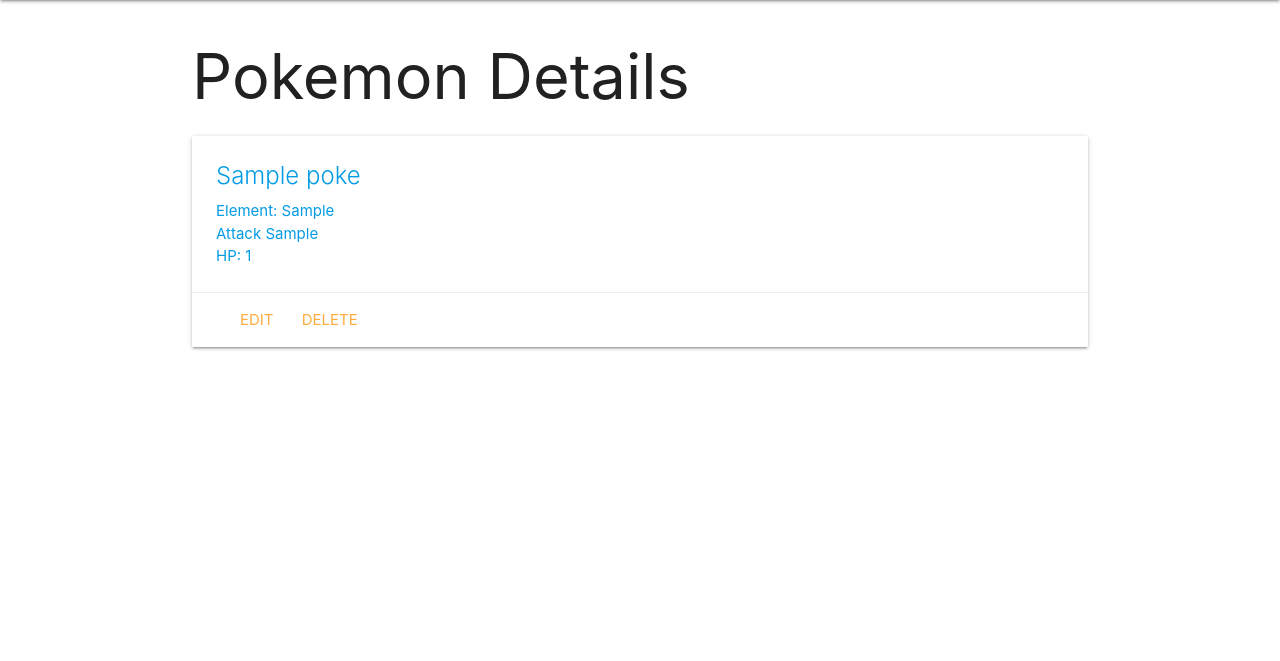
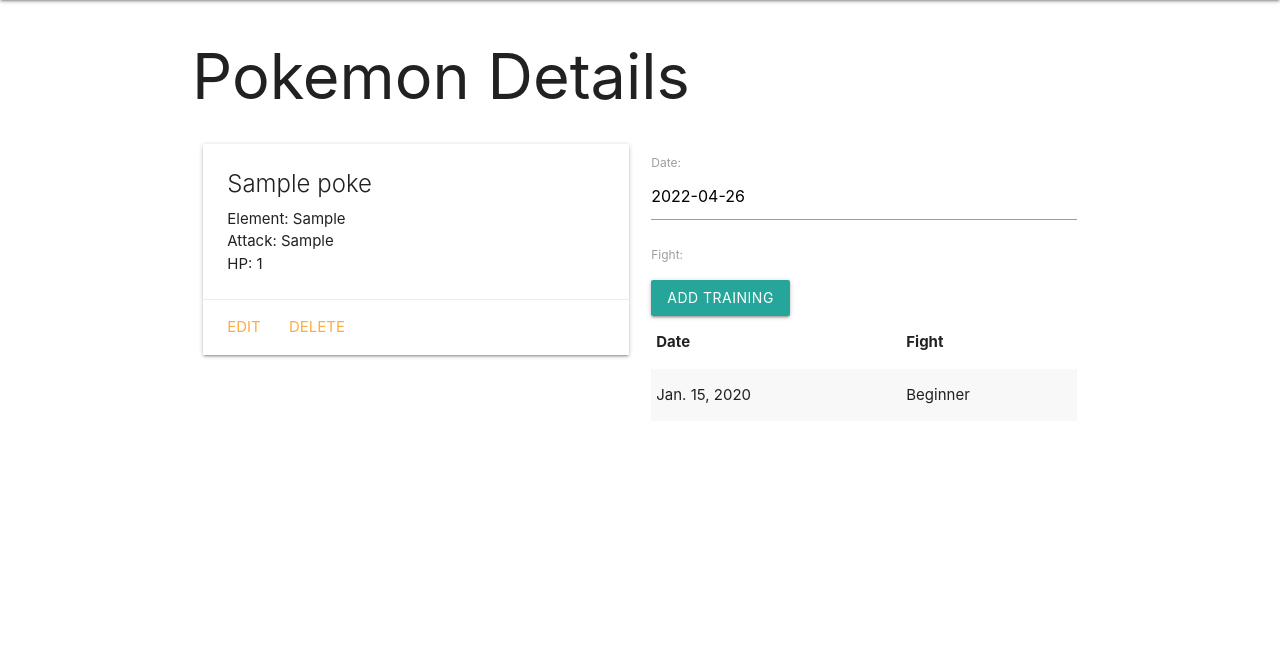
Before and after one commit to mefalloon/Pokemon_collector, a Django app: page /pokemon/1/ in a window 1280 px wide. Shown: the part 64-725 px from the top of the page. Run offline with Django 4.2, Linux system fonts and the light colour scheme; tables that the repository leaves empty hold one stand-in row (values such as "Sample post").

Commit message:
added new training functionality

```diff
--- /dev/null
+++ b/main_app/forms.py
@@ -0,0 +1,7 @@
+from django.forms import ModelForm
+from .models import Training
+
+class TrainingForm(ModelForm):
+    class Meta:
+        model = Training
+        fields = ['date', 'fight']
--- a/main_app/templates/base.html
+++ b/main_app/templates/base.html
@@ -9,7 +9,7 @@
   <title>Pokemon Collector</title>
   <link rel="stylesheet" href="https://cdnjs.cloudflare.com/ajax/libs/materialize/1.0.0/css/materialize.min.css">
   <link rel="stylesheet" type="text/css" href="{% static 'css/style.css' %}">
-
+  <script src="https://cdnjs.cloudflare.com/ajax/libs/materialize/1.0.0/js/materialize.min.js"></script>
 </head>
 <body>
   <header class="navbar-fixed">
--- a/main_app/templates/pokemon/detail.html
+++ b/main_app/templates/pokemon/detail.html
@@ -2,13 +2,13 @@
 {% block content %}
 
 <h1>Pokemon Details</h1>
-
+<div class="row">
+  <div class="col s6">
     <div class="card">
-    <a href="{% url 'detail' poke.id %}">
       <div class="card-content">
         <span class="card-title">{{ poke.name }}</span>
         <p>Element: {{ poke.element }}</p>
-    <p>Attack {{ poke.attack }}</p>
+        <p>Attack: {{ poke.attack }}</p>
     {% if poke.hp > 0 %}
       <p>HP: {{ poke.hp }}</p>
     {% else %}
@@ -20,5 +20,36 @@
     <a href="{% url 'pokemon_delete' poke.id %}">Delete</a>
   </div>
 </div>
+</div>
+<div class="col s6">
+<form method="post">
+    {% csrf_token %}
+    {{ training_form.as_p }}
+    <input type="submit" class="btn" value="Add Training">
+</form>
+<table class="striped">
+  <thead>
+    <tr><th>Date</th><th>Fight</th></tr>
+  </thead>
+  <tbody>
+    {% for training in poke.training_set.all %}
+      <tr>
+        <td>{{training.date}}</td>
+        <td>{{training.get_fight_display}}</td>
+      </tr>
+    {% endfor %}
+  </tbody>
+</table>
+</div>
+</div>
+<script>
+  const dateEl = document.getElementById('id_date');
+  M.Datepicker.init(dateEl, {
+    format: 'yyyy-mm-dd',
+    defaultDate: new Date(),
+    setDefaultDate: true,
+    autoClose: true
+  });
 
+</script>
 {% endblock %}
--- a/main_app/views.py
+++ b/main_app/views.py
@@ -4,6 +4,7 @@ from django.views.generic.edit import CreateView, UpdateView, DeleteView
 # Add the following import
 from django.http import HttpResponse
 from .models import Poke
+from .forms import TrainingForm
 # the template the create view and the update view use is the same
 #templates /<appname
 class PokeCreate(CreateView):
@@ -36,4 +37,7 @@ def pokemon_index(request):
 
 def pokemon_detail(request, poke_id):
     poke = Poke.objects.get(id=poke_id)
-    return render(request, 'pokemon/detail.html', { 'poke': poke })
+    training_form = TrainingForm()
+    return render(request, 'pokemon/detail.html', {
+    'poke': poke, 'training_form': training_form
+    })
```
Lines whose indentation alone changed are shown as unchanged.
